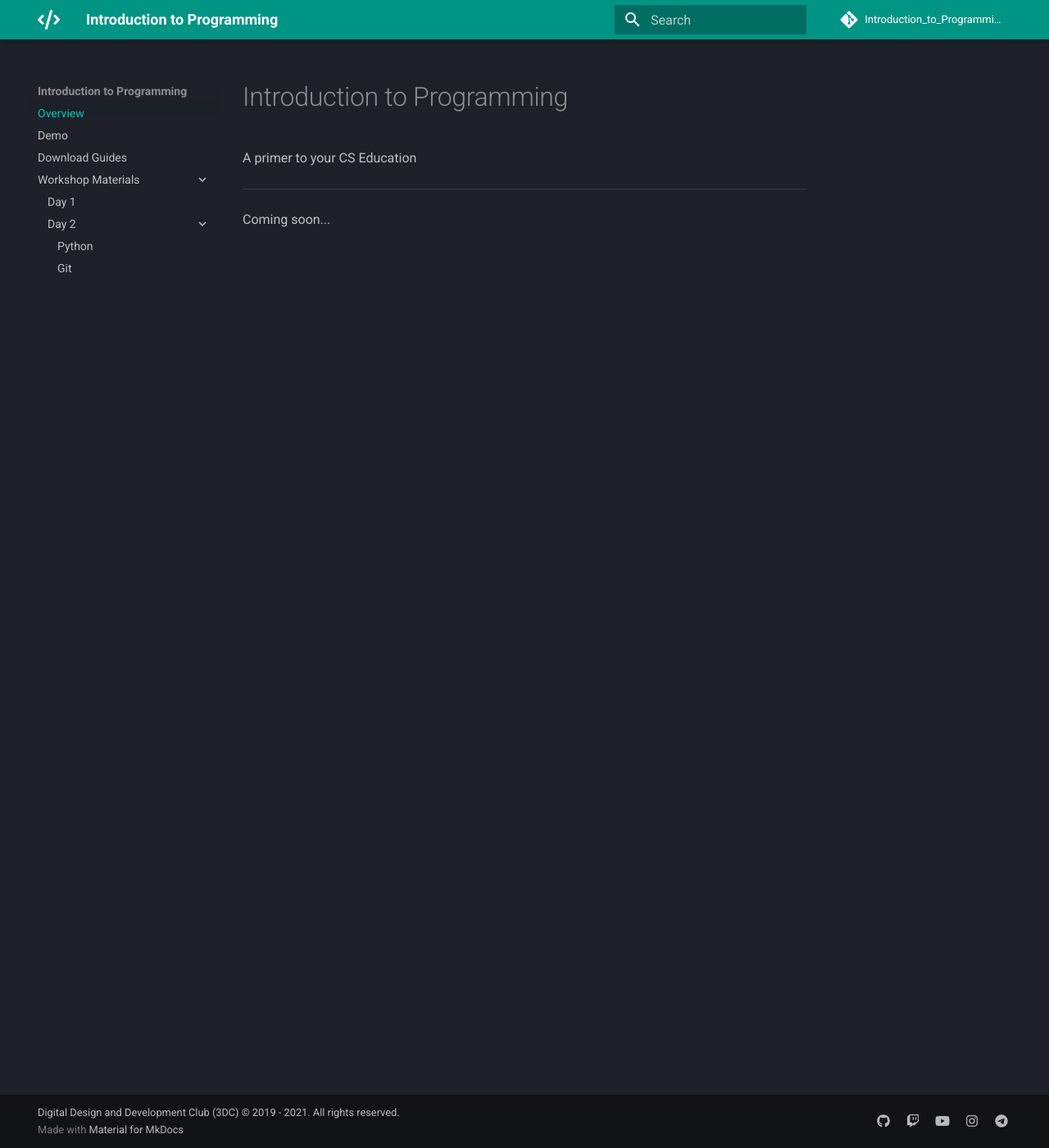
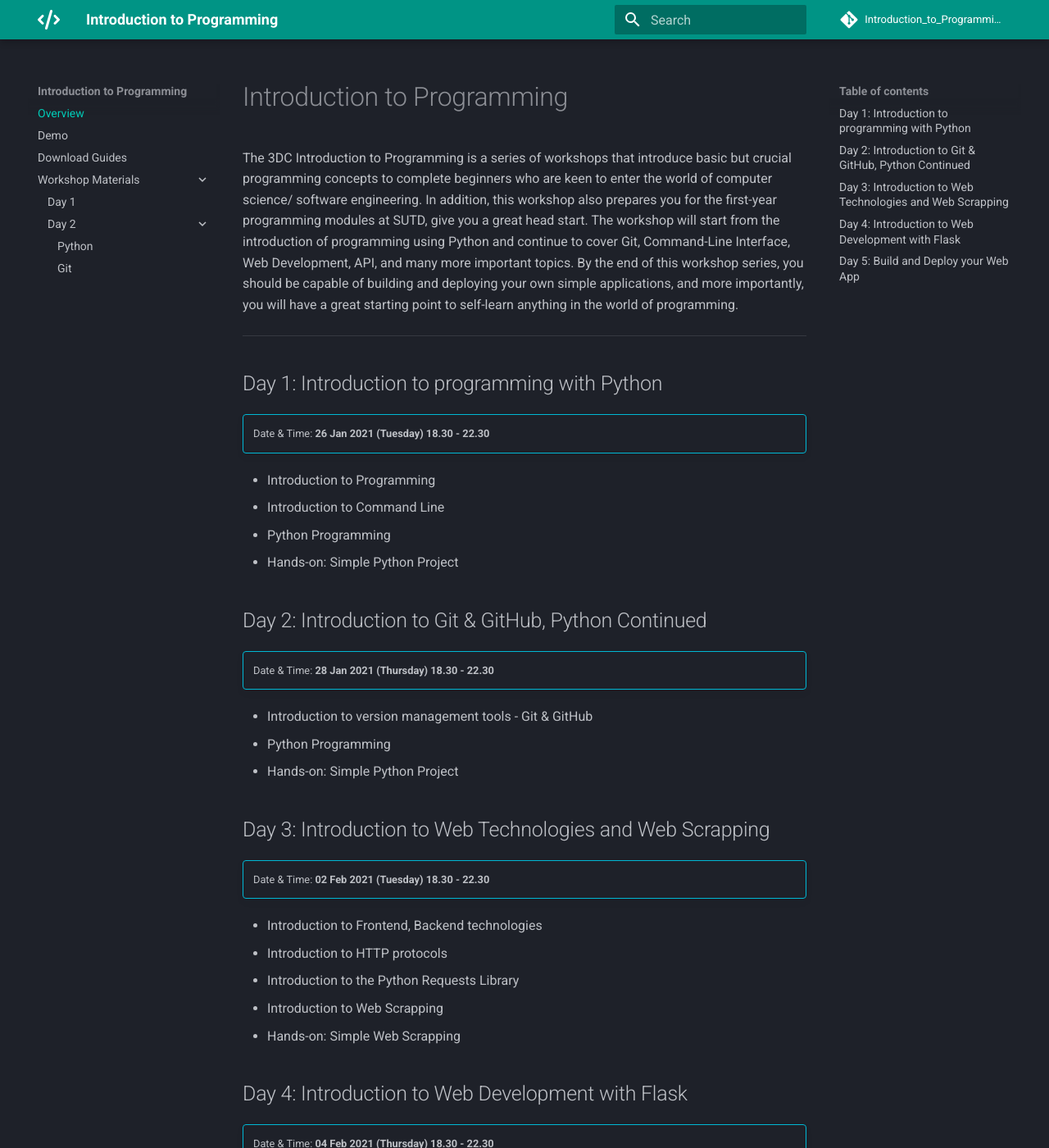
Before and after one commit to 3DCdsc/Introduction_to_Programming, an MkDocs documentation site: the page built from docs/index.md, in a window 1280 px wide and 1400 px high. Shown: the whole window at 82% size. Built offline with MkDocs 1.6.1 and Material for MkDocs 9.7.7, drawn with Linux system fonts in a browser that asks for light colours; comment, search, counter and statistics services are not loaded; some of the changed text lies outside the part shown.

Commit message:
Update index page

```diff
--- a/docs/index.md
+++ b/docs/index.md
@@ -1,7 +1,55 @@
 # Introduction to Programming
 
-A primer to your CS Education
+The 3DC Introduction to Programming is a series of workshops that introduce basic but crucial programming concepts to complete beginners who are keen to enter the world of computer science/ software engineering. In addition, this workshop also prepares you for the first-year programming modules at SUTD, give you a great head start. The workshop will start from the introduction of programming using Python and continue to cover Git, Command-Line Interface, Web Development, API, and many more important topics. By the end of this workshop series, you should be capable of building and deploying your own simple applications, and more importantly, you will have a great starting point to self-learn anything in the world of programming.
 
 ---
 
-Coming soon...
+## Day 1: Introduction to programming with Python
+
+!!! info ""
+    Date & Time: **26 Jan 2021 (Tuesday) 18.30 - 22.30**
+
+-	Introduction to Programming
+-	Introduction to Command Line
+-	Python Programming
+-	Hands-on: Simple Python Project
+
+## Day 2: Introduction to Git & GitHub, Python Continued
+
+!!! info ""
+    Date & Time: **28 Jan 2021 (Thursday) 18.30 - 22.30**
+
+-	Introduction to version management tools - Git & GitHub
+-	Python Programming
+-	Hands-on: Simple Python Project
+
+
+## Day 3: Introduction to Web Technologies and Web Scrapping
+
+!!! info ""
+    Date & Time: **02 Feb 2021 (Tuesday) 18.30 - 22.30**
+
+-	Introduction to Frontend, Backend technologies
+-	Introduction to HTTP protocols
+-	Introduction to the Python Requests Library
+-	Introduction to Web Scrapping
+-	Hands-on: Simple Web Scrapping
+
+## Day 4: Introduction to Web Development with Flask
+
+!!! info ""
+    Date & Time: **04 Feb 2021 (Thursday) 18.30 - 22.30**
+
+-	Introduction to API
+-	Introduction to Flask
+-	Introduction to Json
+-	Introduction to Firebase
+
+## Day 5: Build and Deploy your Web App
+
+!!! info ""
+    Date & Time: **09 Feb 2021 (Tuesday) 18.30 - 22.30**
+
+-	Introduction to Flask App Deployment
+-	Hands-on: Build your own Flask App
+-	Hands-on: Deploy your Flask App
```
